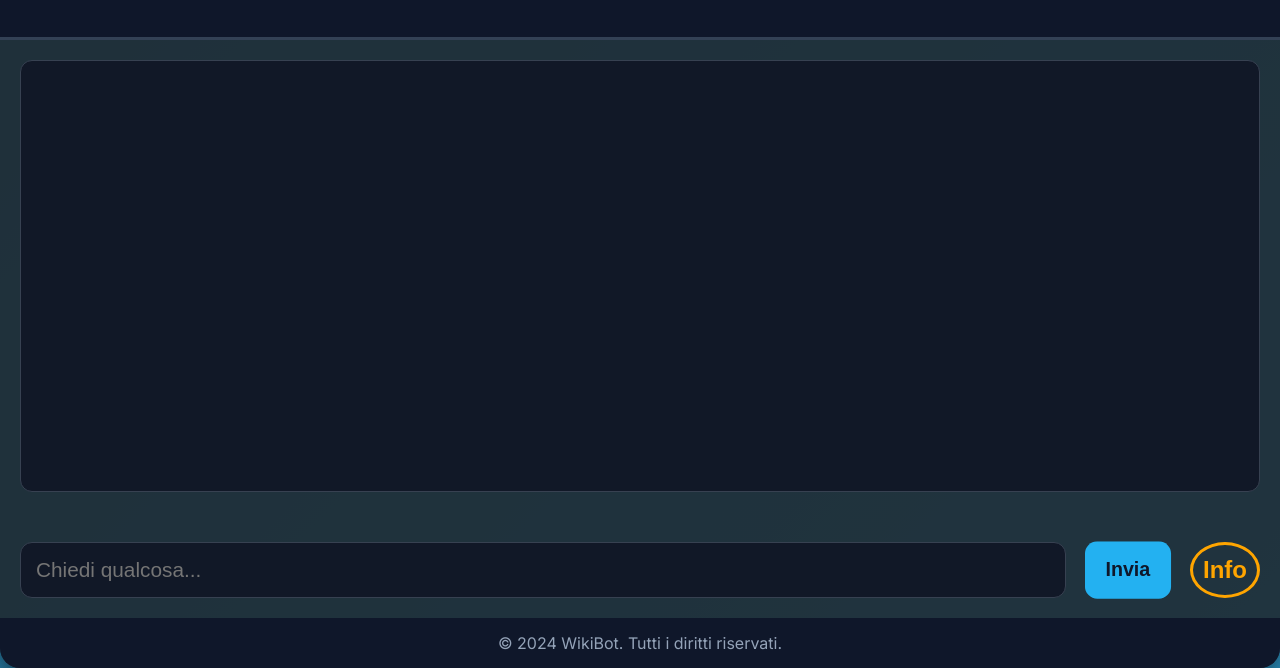
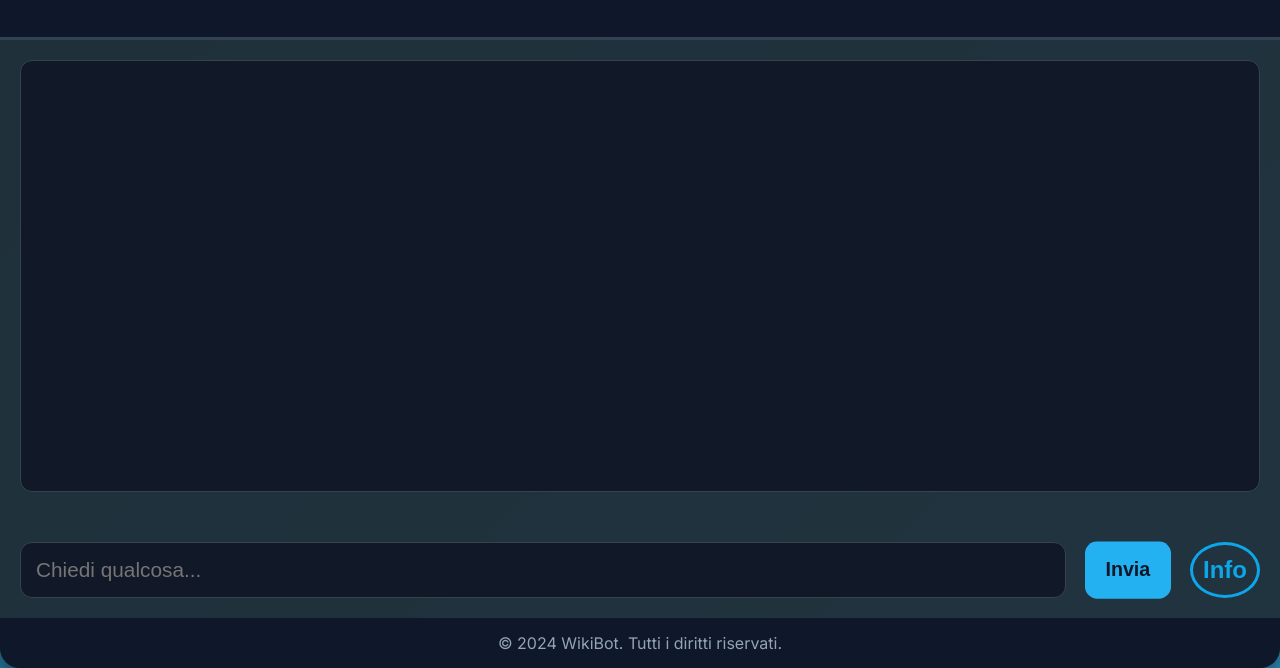
Before and after one commit to Matxe24/wiki-bot, a plain HTML site: page index.html in a window 1280 px wide. Shown: the part 132-800 px from the top of the page. Drawn offline with Linux system fonts and the light colour scheme.

Commit message:
styles.css

```diff
--- a/styles.css
+++ b/styles.css
@@ -304,8 +304,8 @@ body {
 #info-button {
     padding: 10px;
     background: transparent;
-    border: 3px solid #ffa500;
-    color: #ffa500;
+    border: 3px solid #0ea5e9 ;
+    color: #0ea5e9;
     border-radius: 50%;
     font-size: 1.5rem;
     font-weight: bold;
@@ -313,7 +313,6 @@ body {
     transition: transform 0.3s ease, background 0.3s ease;
     animation: bounceInInfo 1s ease-out;
 }
-
 @keyframes bounceInInfo {
     0% {
         transform: translateY(-30px);
```
